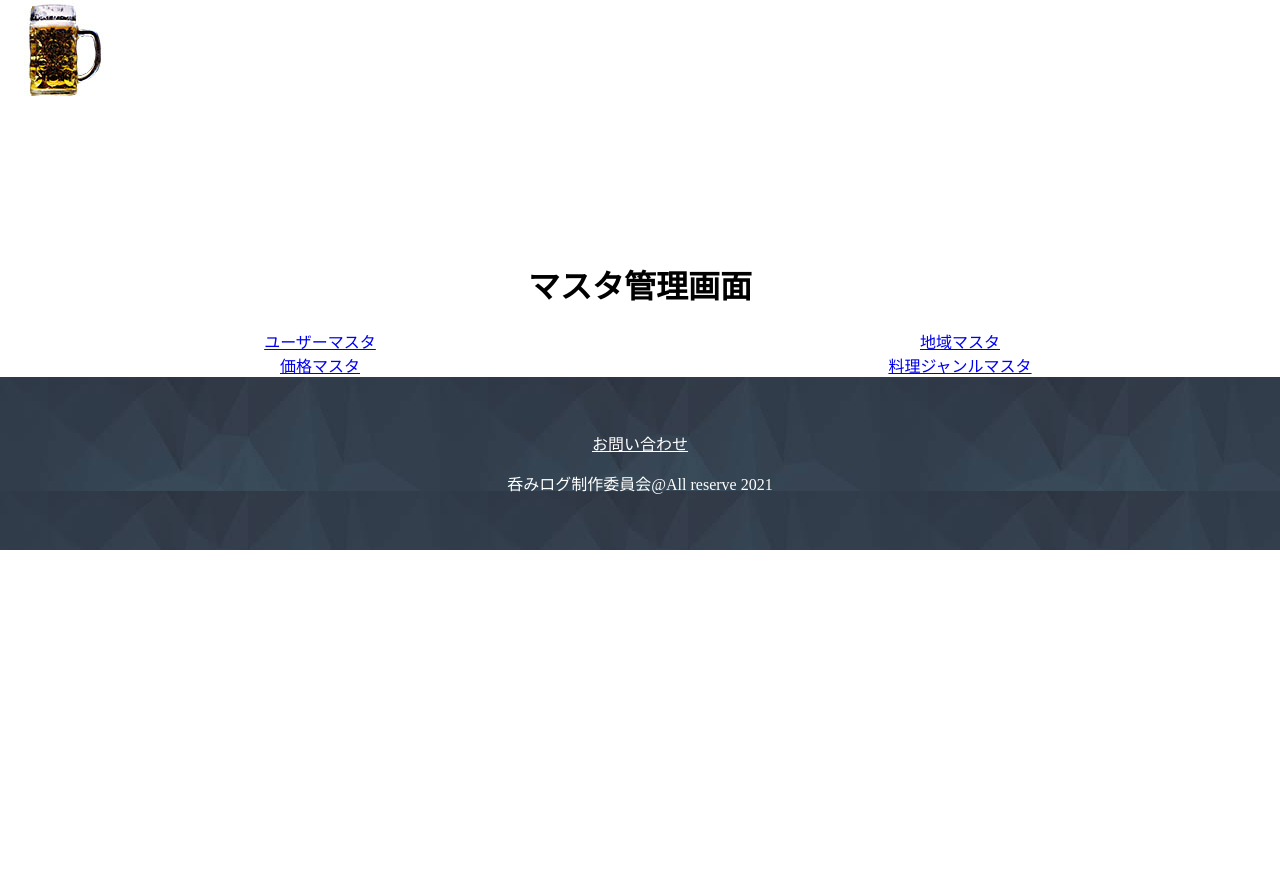
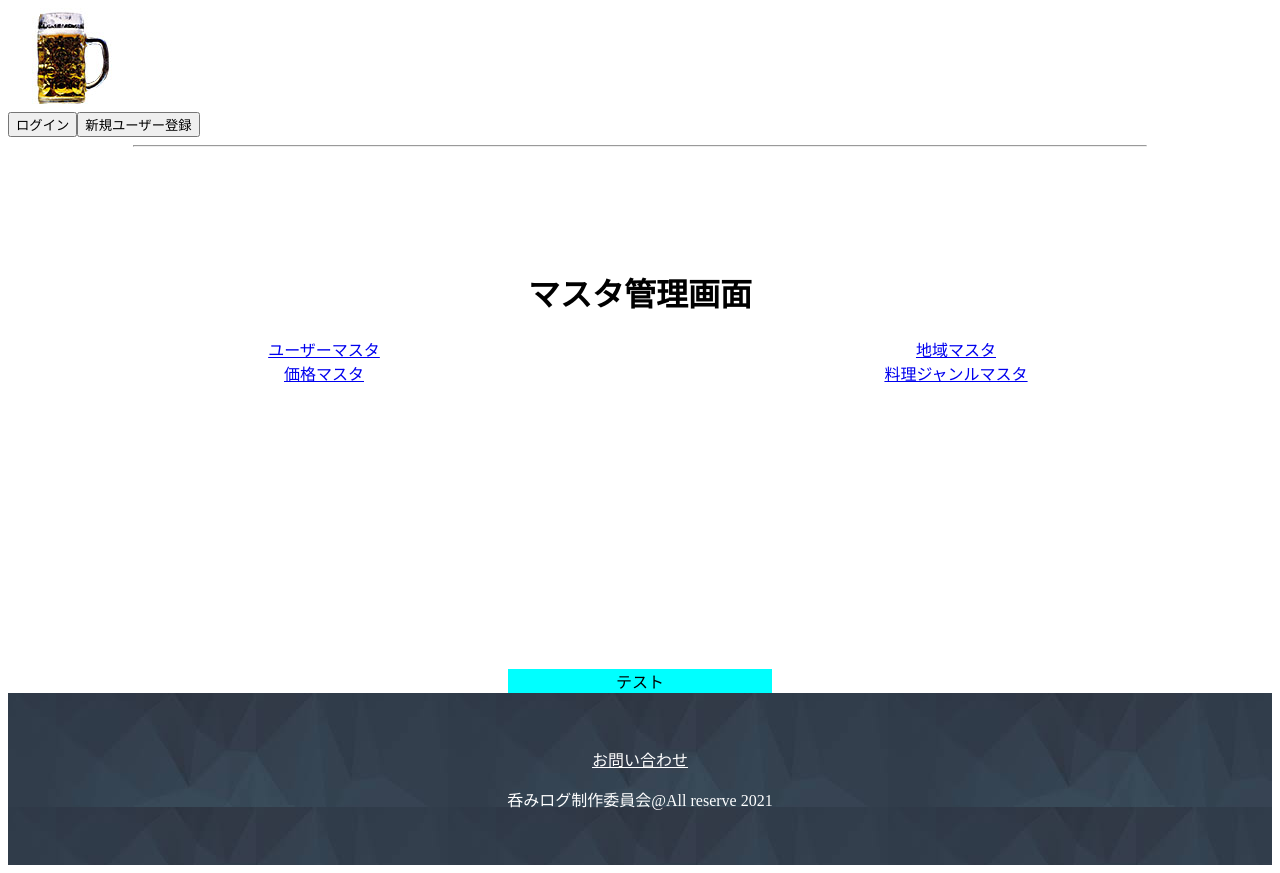
Before and after one commit to macking-all/nomilog, a PHP site: page /master/master.html in a window 1280 px wide. Before the commit the page ends 550 px from the top, so only its background shows below. Run offline with PHP 8.4, Linux system fonts and the light colour scheme.

Commit message:
nomilog_master管理画面_part3

```diff
--- a/master/Css/master.css
+++ b/master/Css/master.css
@@ -1,13 +1,26 @@
 *{
-  box-sizing: border-box;
+  /* box-sizing: border-box; */
 }
 
 body {
-  margin: 0;
+  /* margin: 0; */
 }
 
 header{
   min-height: 30vh;
+}
+
+.header-button{
+  display: flex;
+  text-align: right;
+}
+
+header hr{
+    width: 80%;
+}
+
+.Main{
+  min-height: 50vh;
 }
 
 .Main-font{
@@ -25,6 +38,12 @@ header{
   text-align: center;
 }
 
+.test{
+  text-align: center;
+  margin:0 500px;
+  background-color: aqua;
+}
+
 footer{
   background-image: url("../img/nomilog-fotter.jpg");
   min-height: 20vh;
--- a/master/master.html
+++ b/master/master.html
@@ -14,9 +14,20 @@
 
 <body>
   <header>
-    <div>
+    <div class=header-icon-img>
       <img src="./img/nomilog-beer-icon-height150px.jpg" alt="呑みログアイコン(仮)">
     </div>
+
+    <div class="header-button">
+      <div class="Login-button">
+        <a href="./Login.html"><button>ログイン</button></a>
+      </div>
+
+      <div class="Newuserregistration-button">
+        <a href="./Newuserregistration.html"><button>新規ユーザー登録</button></a>
+      </div>
+    </div>
+    <hr>
   </header>
 
   <div class="Main">
@@ -40,6 +51,10 @@
     </div>
   </div>
 
+  <div class="test">
+    テスト
+  </div>
+
   <footer>
     <div class="fotter-font">
       <a href="./Contact.html">
```
Also changed, not shown: master/Login.html (added, +32 -0 lines), master/Newuserregistration.html (added, +32 -0 lines).
